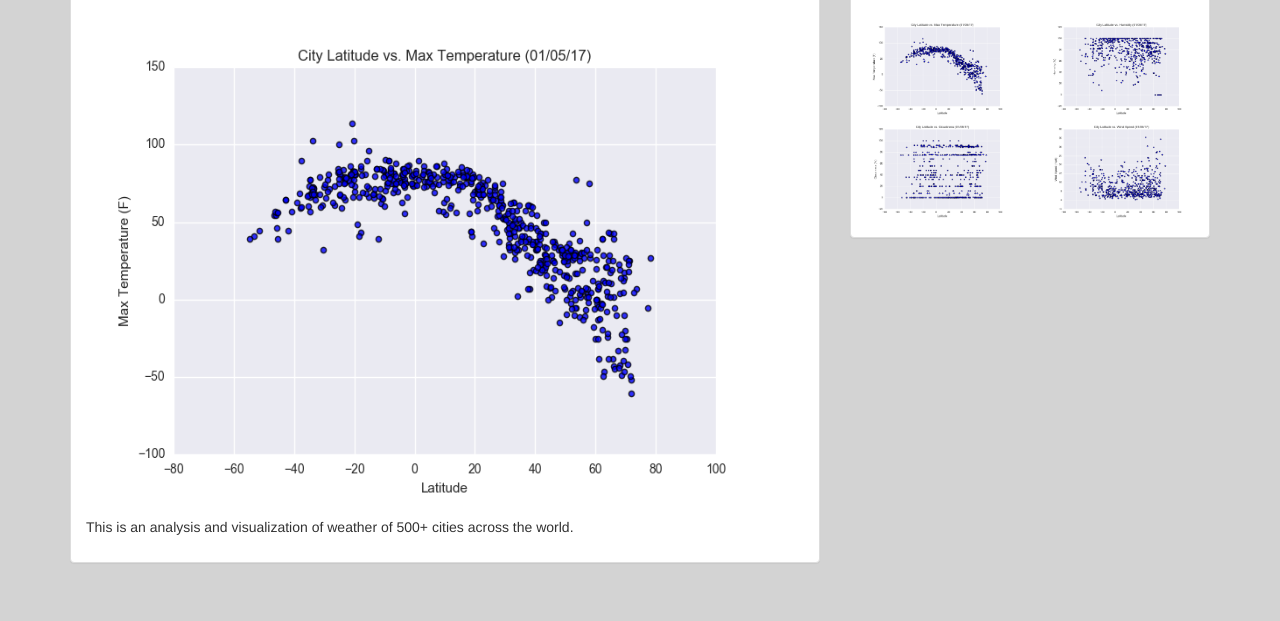
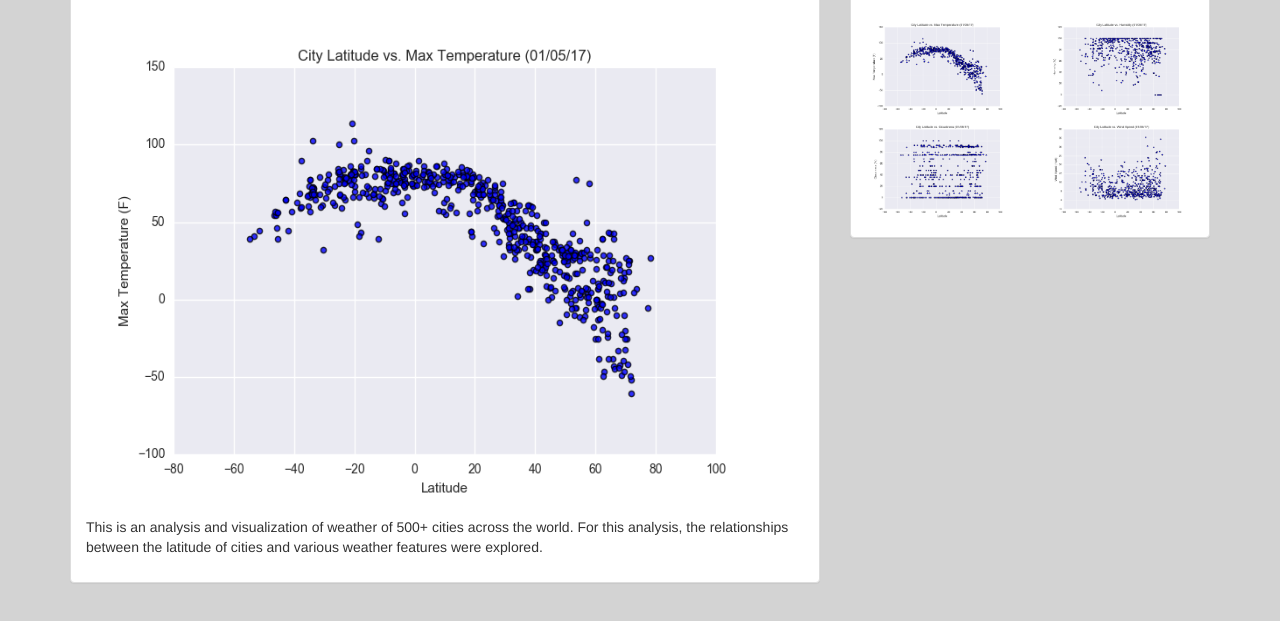
Before and after one commit to madelineseifert/Web-Visualization, a plain HTML site: page index.html in a window 1280 px wide. Shown: the part 165-786 px from the top of the page. Drawn offline with nearby package versions, Linux system fonts and the light colour scheme.

Commit message:
final push

```diff
--- a/index.html
+++ b/index.html
@@ -48,7 +48,7 @@
                     <h2 style="font-family:'Times New Roman', Times, serif;">Summary: Latitude vs X</h2>
                     <hr>
                     <img class="first image" src="assets/images/LatitudevsTemp.png" alt="first image" height="500" width="700">
-                    <p class = "text">This is an analysis and visualization of weather of 500+ cities across the world.
+                    <p class = "text">This is an analysis and visualization of weather of 500+ cities across the world. For this analysis, the relationships between the latitude of cities and various weather features were explored.</p>
                     <br>
                     </div>
                 </div>
```
